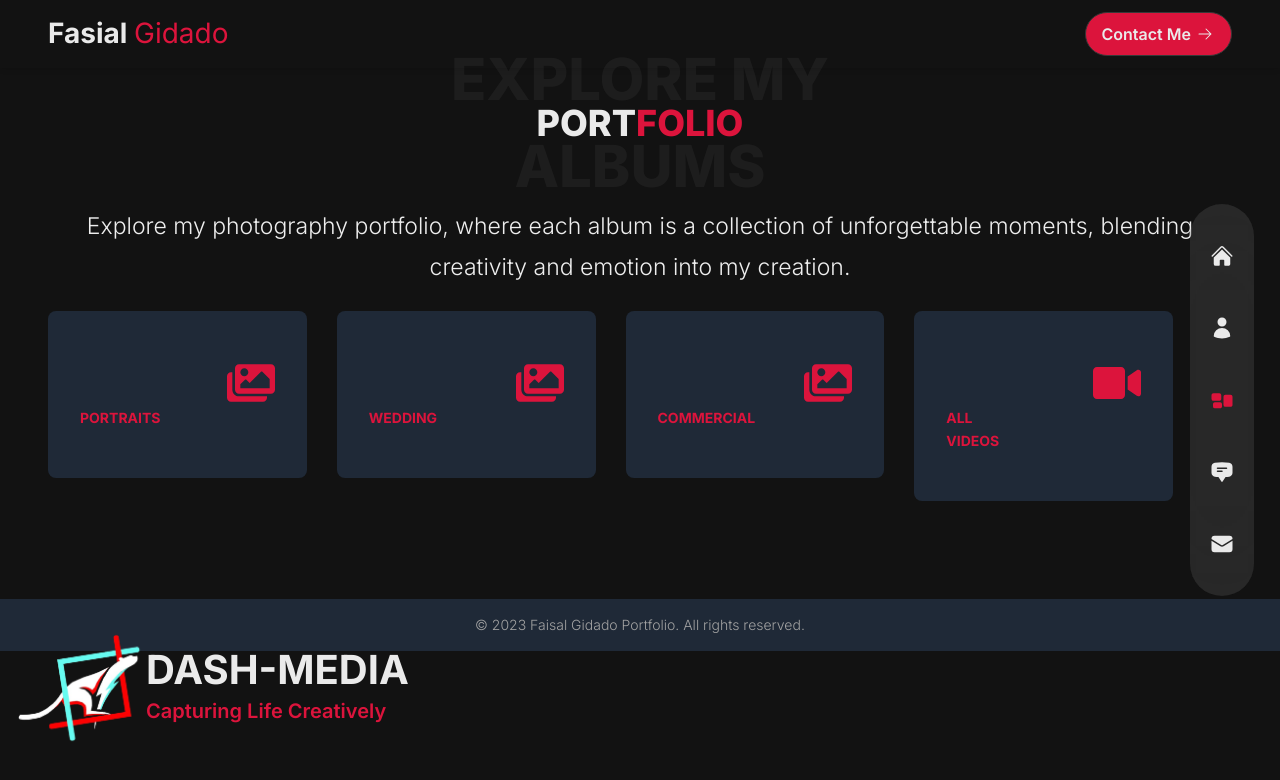
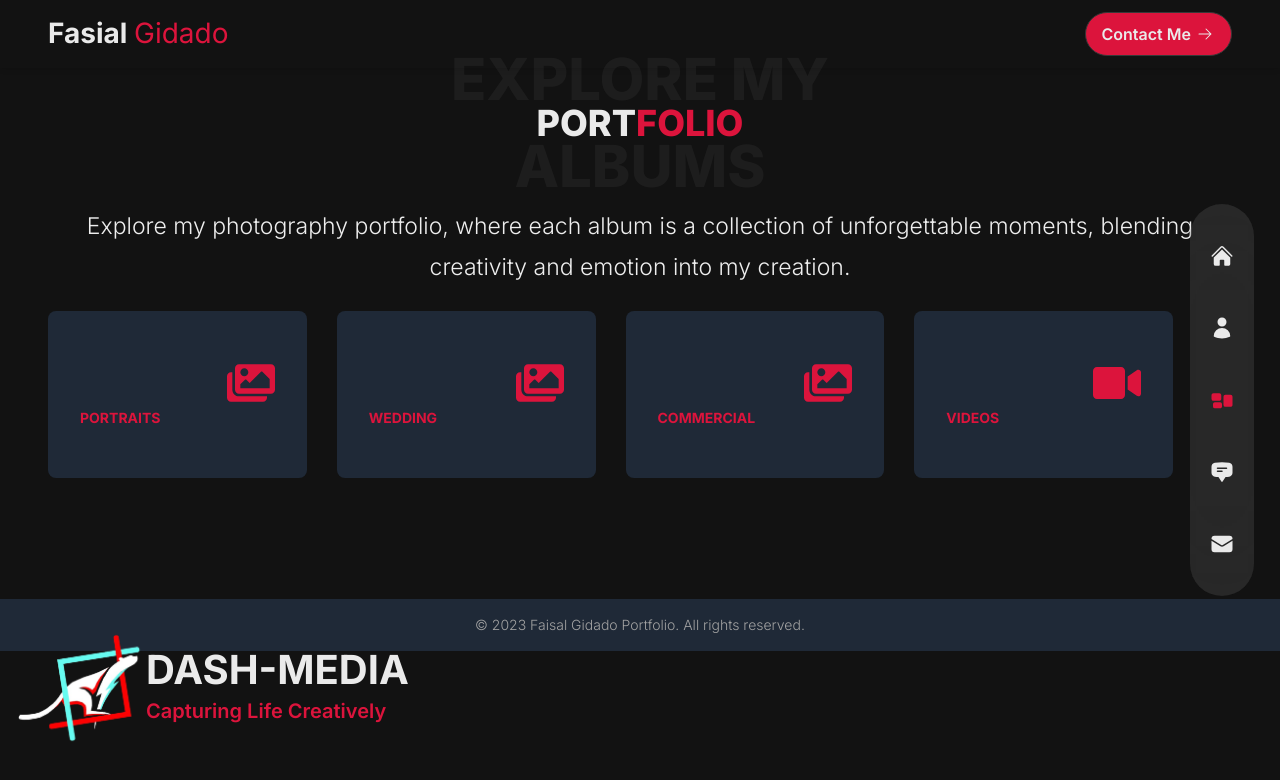
Before and after one commit to kayode-victor/faisal-portfolio, a Next.js app: page /work in a window 1280 px wide. Shown: the top 780 px of the page. Built offline with nearby package versions, Linux system fonts and the light colour scheme.

Commit message:
Mew file working-17

```diff
--- a/app/constant/data.js
+++ b/app/constant/data.js
@@ -100,7 +100,7 @@ export const worksData = [
   },
   {
     icon: <FaVideo />,
-    title: "All Videos",
+    title: "Videos",
     link: "/cinematography",
   },
 ];
--- a/pages/wedding/index.jsx
+++ b/pages/wedding/index.jsx
@@ -14,10 +14,10 @@ export default function Wedding() {
   const [thumbsSwiper, setThumbsSwiper] = useState(null);
 
   return (
-    <section className="padding-container max-container mt-16 mb-10  lg:mt-20 lg:mb-0">
+    <section className="padding-container max-container mt-16 mb-10  lg:mt-20 lg:mb-5">
       <div className="justify-center lg:px-12">
         <div className="lg:ml-10">
-          <Link href={"/work"} className="  items-start">
+          <Link href={"/work"} className="items-start">
             <p className="text-white font-medium">go back</p>
           </Link>
         </div>
@@ -72,8 +72,8 @@ export default function Wedding() {
                   <Image
                     src={wedding.src}
                     alt={wedding.alt}
-                    width={400}
-                    height={400}
+                    width={200}
+                    height={200}
                     className="block h-full w-full object-cover"
                   />
                 </div>
```
